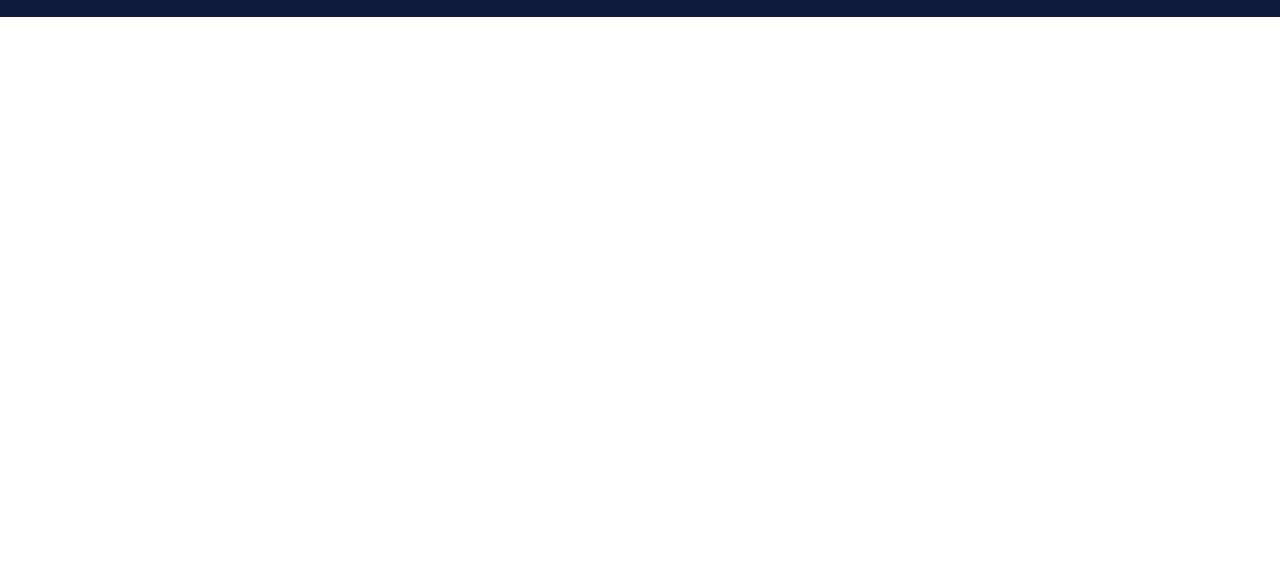
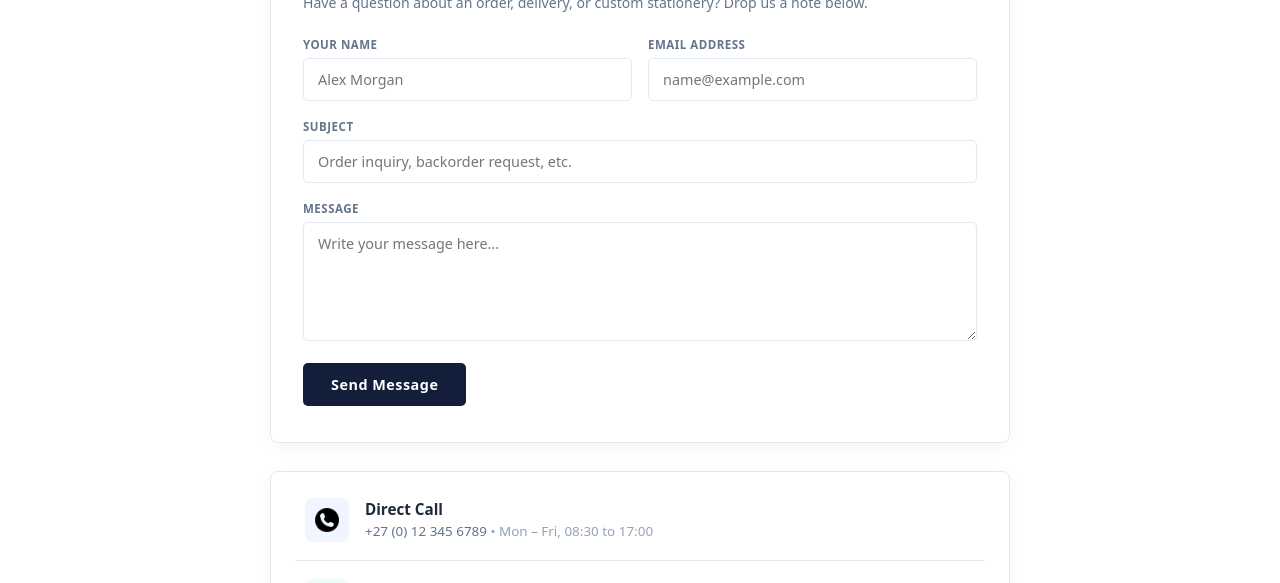
Before and after one commit to marylin101/E-commerce-Project, a plain HTML site: page pages/contactUs.html in a window 1280 px wide. Shown: the part 207-790 px from the top of the page. Drawn offline with Linux system fonts and the light colour scheme.

Commit message:
feat
contacted added

```diff
--- a/css/contact.css
+++ b/css/contact.css
@@ -1,20 +1,231 @@
 :root {
-    --surface-card: #fff;
-    --primary-navy: #0f1c3f;
-    --primary-navy-hover: #c59b27;
-    --accent-gold: #c59b27;
-    --accent-gold-soft: #fbf7ec;
-    --text-primary: #121826;
-    --text-muted: #5e6b82;
-    --border-subtle: #e5e9f2;
-    --radius-sm: 6px;
-    --radius-md: 12px;
-    --transition-clean: all 0.2s cubic-bezier(0.4, 0 , 0.2, 1);
+  --sd-navy: #131e3a;
+  --sd-navy-hover: #1e2d52;
+  --sd-gold: #d4973b;
+  --sd-card-bg: #ffffff;
+  --sd-border: #e2e8f0;
+  --sd-text-dark: #1e293b;
+  --sd-text-muted: #64748b;
+  --sd-input-bg: #ffffff;
 }
 
-*{
-    box-sizing: border-box;
-    margin: 0%;
-    padding: 0%;
-    font-family: system-ui, -apple-system, BlinkMacSystemFont, 'Segoe UI', Roboto, Oxygen, Ubuntu, Cantarell, 'Open Sans', 'Helvetica Neue', sans-serif;
+.contact-page-container {
+  max-width: 780px;
+  width: 100%;
+  margin: 40px auto 60px auto;
+  padding: 0 20px;
+  display: flex;
+  flex-direction: column;
+  gap: 28px;
+  box-sizing: border-box;
 }
+
+.contact-form-card {
+  background: var(--sd-card-bg);
+  border: 1px solid var(--sd-border);
+  border-radius: 8px;
+  padding: 36px 32px;
+  box-shadow: 0 4px 16px rgba(19, 30, 58, 0.04);
+}
+
+.card-tag {
+  font-size: 0.75rem;
+  font-weight: 700;
+  letter-spacing: 1px;
+  text-transform: uppercase;
+  color: var(--sd-gold);
+  margin-bottom: 6px;
+}
+
+.card-title {
+  font-size: 1.45rem;
+  font-weight: 700;
+  color: var(--sd-navy);
+  margin: 0 0 6px 0;
+}
+
+.card-subtitle {
+  font-size: 0.88rem;
+  color: var(--sd-text-muted);
+  margin: 0 0 24px 0;
+  line-height: 1.5;
+}
+
+/* Form Layout */
+.contact-form {
+  display: flex;
+  flex-direction: column;
+  gap: 18px;
+}
+
+.form-row {
+  display: grid;
+  grid-template-columns: 1fr 1fr;
+  gap: 16px;
+}
+
+.form-field {
+  display: flex;
+  flex-direction: column;
+  gap: 6px;
+}
+
+.form-field label {
+  font-size: 0.72rem;
+  font-weight: 700;
+  letter-spacing: 0.5px;
+  text-transform: uppercase;
+  color: var(--sd-text-muted);
+}
+
+.form-field input,
+.form-field textarea {
+  width: 100%;
+  box-sizing: border-box;
+  padding: 11px 14px;
+  border: 1px solid var(--sd-border);
+  border-radius: 5px;
+  font-size: 0.9rem;
+  color: var(--sd-text-dark);
+  background-color: var(--sd-input-bg);
+  transition: border-color 0.2s, box-shadow 0.2s;
+  font-family: inherit;
+}
+
+.form-field textarea {
+  resize: vertical;
+}
+
+.form-field input:focus,
+.form-field textarea:focus {
+  outline: none;
+  border-color: var(--sd-navy);
+  box-shadow: 0 0 0 2px rgba(19, 30, 58, 0.1);
+}
+
+.submit-btn {
+  align-self: flex-start;
+  background-color: var(--sd-navy);
+  color: #ffffff;
+  border: none;
+  padding: 12px 28px;
+  border-radius: 5px;
+  font-size: 0.9rem;
+  font-weight: 600;
+  letter-spacing: 0.5px;
+  cursor: pointer;
+  transition: background-color 0.2s;
+  margin-top: 4px;
+}
+
+.submit-btn:hover {
+  background-color: var(--sd-navy-hover);
+}
+
+.icon {
+  width: 24px;
+  height: 24px;
+  object-fit: contain;
+  display: block;
+}
+
+.channel-icon-box {
+  width: 44px;
+  height: 44px;
+  border-radius: 8px;
+  display: flex;
+  align-items: center;
+  justify-content: center;
+  flex-shrink: 0;
+}
+
+.channel-icon-box.call {
+  background-color: #eff6ff;
+}
+
+.channel-icon-box.whatsapp {
+  background-color: #ecfdf5;
+}
+
+.direct-channels-card {
+  background: var(--sd-card-bg);
+  border: 1px solid var(--sd-border);
+  border-radius: 8px;
+  padding: 12px 24px;
+  box-shadow: 0 4px 16px rgba(19, 30, 58, 0.04);
+}
+
+.channel-list {
+  display: flex;
+  flex-direction: column;
+}
+
+.channel-divider {
+  height: 1px;
+  background-color: var(--sd-border);
+  margin: 4px 0;
+}
+
+.channel-item {
+  display: flex;
+  align-items: center;
+  gap: 16px;
+  padding: 14px 10px;
+  text-decoration: none;
+  border-radius: 6px;
+  transition: background-color 0.2s;
+}
+
+.channel-item:hover {
+  background-color: #f8fafc;
+}
+
+.channel-icon-box {
+  width: 44px;
+  height: 44px;
+  border-radius: 8px;
+  display: flex;
+  align-items: center;
+  justify-content: center;
+  font-size: 1.25rem;
+  flex-shrink: 0;
+}
+
+.channel-icon-box.call {
+  background-color: #eff6ff;
+  color: #2563eb;
+}
+
+.channel-icon-box.whatsapp {
+  background-color: #ecfdf5;
+  color: #059669;
+}
+
+.channel-info h3 {
+  font-size: 0.95rem;
+  font-weight: 600;
+  color: var(--sd-text-dark);
+  margin: 0 0 3px 0;
+}
+
+.channel-info p {
+  font-size: 0.84rem;
+  color: var(--sd-text-muted);
+  margin: 0;
+}
+
+.channel-info .hours {
+  color: #94a3b8;
+}
+
+@media (max-width: 600px) {
+  .form-row {
+    grid-template-columns: 1fr;
+  }
+  .contact-form-card {
+    padding: 24px 18px;
+  }
+  .submit-btn {
+    width: 100%;
+  }
+}
--- a/pages/contactUs.html
+++ b/pages/contactUs.html
@@ -8,11 +8,68 @@
 </head>
 <body>
     <div id="header-placeholder"></div>
-    <div id="main">
-    <form>
+    <main class="contact-page-container">
+    <section class="contact-form-card">
+        <div class="card-tag">Get in Touch</div>
+        <h1 class="card-title">Send Us a Message</h1>
+        <p class="card-subtitle">Have a question about an order, delivery, or custom stationery? Drop us a note below.</p>
 
-    </form>
-    </div>
+        <form class="contact-form" action="#" method="POST" onsubmit="event.preventDefault()">
+        <div class="form-row">
+            <div class="form-field">
+            <label for="name">Your Name</label>
+            <input type="text" id="name" name="name" placeholder="Alex Morgan" required />
+            </div>
+
+            <div class="form-field">
+            <label for="email">Email Address</label>
+            <input type="email" id="email" name="email" placeholder="name@example.com" required />
+            </div>
+        </div>
+
+        <div class="form-field">
+            <label for="subject">Subject</label>
+            <input type="text" id="subject" name="subject" placeholder="Order inquiry, backorder request, etc." required />
+        </div>
+
+        <div class="form-field">
+            <label for="message">Message</label>
+            <textarea id="message" name="message" rows="5" placeholder="Write your message here..." required></textarea>
+        </div>
+
+        <button type="submit" class="submit-btn">Send Message</button>
+        </form>
+    </section>
+
+    <section class="direct-channels-card">
+        <div class="channel-list">
+
+        <a href="tel:+27123456789" class="channel-item">
+            <div class="channel-icon-box call">
+            <img src="../assets/call.png" alt="Call icon" class="icon" />
+            </div>
+            <div class="channel-info">
+            <h3>Direct Call</h3>
+            <p>+27 (0) 12 345 6789 <span class="hours">• Mon – Fri, 08:30 to 17:00</span></p>
+            </div>
+        </a>
+
+        <div class="channel-divider"></div>
+
+        <a href="https://wa.me/27123456789" target="_blank" rel="noopener noreferrer" class="channel-item">
+            <div class="channel-icon-box whatsapp">
+            <img src="../assets/whaasapp.png" alt="WhatsApp icon" class="icon" />
+            </div>
+            <div class="channel-info">
+            <h3>WhatsApp Support</h3>
+            <p>Chat directly with our team for quick tracking updates and order support.</p>
+            </div>
+        </a>
+
+        </div>
+    </section>
+
+    </main>
     <div id="footer-placeholder"></div>
     <script src="../partials/script.js"></script>
 </body>
```
